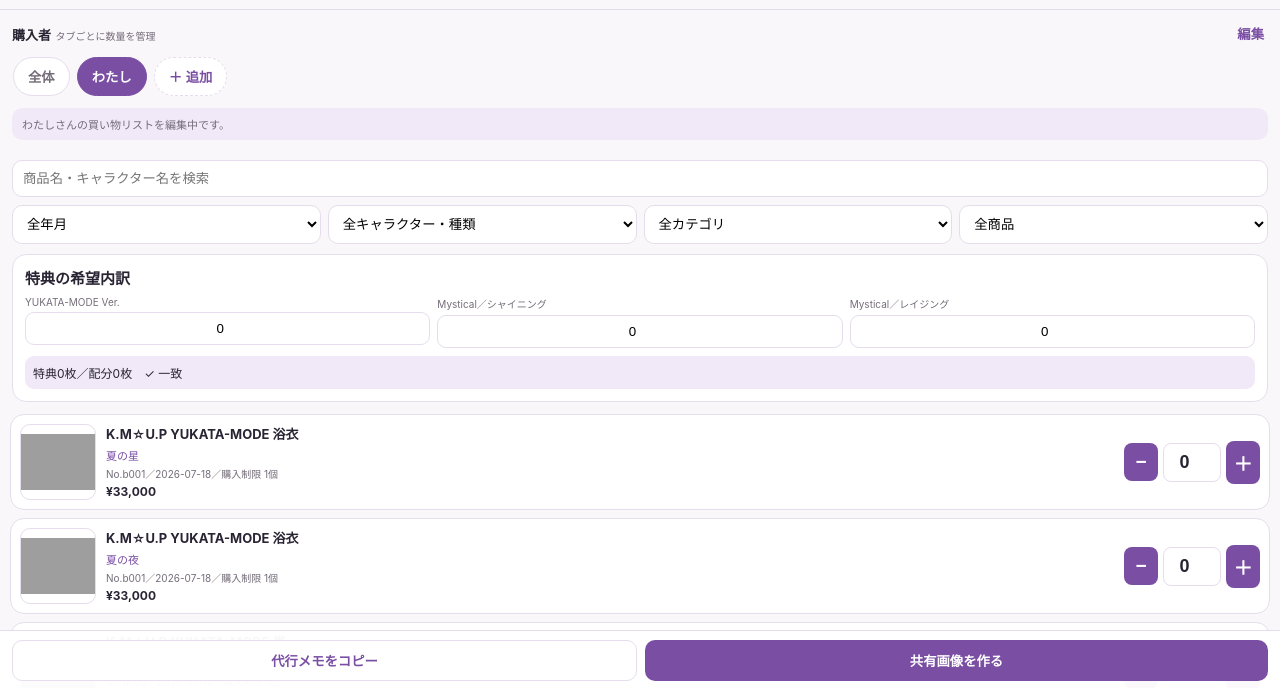
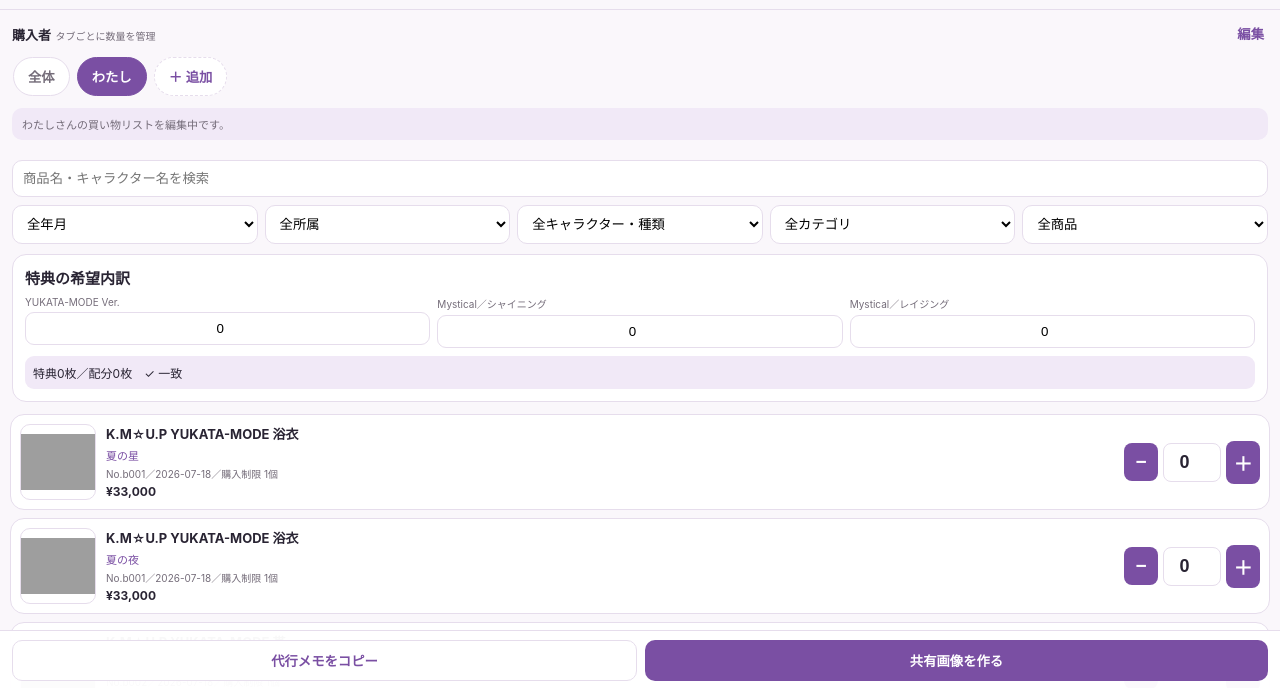
Before and after one commit to kafu0104-ai/grandshop-companion-staging, a plain HTML site: page index.html in a window 1280 px wide. Shown: the part 110-798 px from the top of the page. Drawn offline with Linux system fonts and the light colour scheme; grey boxes are pictures that could not be loaded.

Commit message:
マスコット関連データを修正

```diff
--- a/app.js
+++ b/app.js
@@ -65,25 +65,33 @@ function setupFilters() {
   const months=[...new Set(products.map(p=>p.releaseMonth).filter(Boolean))].sort();
   document.getElementById('month').innerHTML='<option value="">全年月</option>'+months.map(x=>`<option value="${x}">${x.replace('-', '年')}月</option>`).join('');
 
+  document.getElementById('unit').innerHTML =
+    '<option value="">全所属</option>' +
+    PRODUCT_MASTER.units.map(unit => `<option value="unit:${unit.id}">${unit.name}</option>`).join('') +
+    '<option value="affiliation:prince-cat">PRINCE CAT</option>' +
+    '<option value="affiliation:mascot">マスコットキャラクター</option>';
+
   const unitGroups = PRODUCT_MASTER.units.map(unit => {
     const options = unit.characters.map(character =>
-      `<option value="character:${character}">${character}</option>`
+      `<option value="character:${character.id}">${character.name}</option>`
     ).join('');
     return `<optgroup label="${unit.name}">${options}</optgroup>`;
   }).join('');
 
-  const catOptions = PRODUCT_MASTER.princeCats.map(cat =>
-    `<option value="princeCat:${cat.name}">${cat.name}（${cat.character}）</option>`
-  ).join('');
+  const catOptions = PRODUCT_MASTER.princeCats.map(cat => {
+    const info = MASTER_INDEX.princeCats.get(cat.id);
+    return `<option value="princeCat:${cat.id}">${cat.name}（${info.character}）</option>`;
+  }).join('');
 
-  const mascotOptions = PRODUCT_MASTER.mascots.map(name =>
-    `<option value="mascot:${name}">${name}</option>`
-  ).join('');
+  const mascotOptions = PRODUCT_MASTER.mascots.map(mascot => {
+    const info = MASTER_INDEX.mascots.get(mascot.id);
+    return `<option value="mascot:${mascot.id}">${mascot.name}（${info.relatedCharacter}）</option>`;
+  }).join('');
 
   const reserved = new Set([
-    ...PRODUCT_MASTER.units.flatMap(unit => unit.characters.map(normalizeMasterName)),
+    ...PRODUCT_MASTER.units.flatMap(unit => unit.characters.flatMap(character => [character.name, character.shortName, ...(character.aliases || [])].map(normalizeMasterName))),
     ...PRODUCT_MASTER.princeCats.map(cat => normalizeMasterName(cat.name)),
-    ...PRODUCT_MASTER.mascots.map(normalizeMasterName)
+    ...PRODUCT_MASTER.mascots.flatMap(mascot => [mascot.name, ...(mascot.aliases || [])].map(normalizeMasterName))
   ]);
   const otherVariants = [...new Set(products.map(p=>p.variant).filter(Boolean))]
     .filter(value => !reserved.has(normalizeMasterName(value)))
@@ -125,26 +133,33 @@ function render() {
   renderTabs();
   const q=document.getElementById('search').value.toLowerCase();
   const month=document.getElementById('month').value;
+  const unitFilter=document.getElementById('unit').value;
   const characterFilter=document.getElementById('character').value;
   const category=document.getElementById('category').value;
   const selected=document.getElementById('selected').value;
 
   const visible=products.filter(p=>{
     const n=getQty(p.id);
-    const searchable = [p.name,p.variant,p.code,p.unit,p.character,p.princeCat,p.mascot].filter(Boolean).join(' ').toLowerCase();
-    const hit=searchable.includes(q);
+    const hit=p.searchText.includes(q);
+    let unitHit=true;
+    if (unitFilter) {
+      const [type, value] = unitFilter.split(':');
+      unitHit = type==='unit' ? p.unitId===value
+        : type==='affiliation' ? p.affiliation===value
+        : true;
+    }
     let characterHit=true;
     if (characterFilter) {
       const [type, ...rest] = characterFilter.split(':');
       const value = rest.join(':');
-      characterHit = type==='character' ? p.character===value
-        : type==='princeCat' ? p.princeCat===value
-        : type==='mascot' ? p.mascot===value
+      characterHit = type==='character' ? (p.characterId===value || p.relatedCharacterId===value)
+        : type==='princeCat' ? p.princeCatId===value
+        : type==='mascot' ? p.mascotId===value
         : type==='variant' ? p.variant===value
         : true;
     }
     const categoryHit=!category || (category==='__random__' ? p.random : (!p.random && p.category===category));
-    return hit && (!month||p.releaseMonth===month) && characterHit && categoryHit
+    return hit && (!month||p.releaseMonth===month) && unitHit && characterHit && categoryHit
       && (!selected||(selected==='selected'?n>0:n===0));
   });
 
@@ -229,7 +244,7 @@ function updateBonus() {
 }
 
 ['search'].forEach(id=>document.getElementById(id).addEventListener('input',render));
-['month','character','category','selected'].forEach(id=>document.getElementById(id).addEventListener('change',render));
+['month','unit','character','category','selected'].forEach(id=>document.getElementById(id).addEventListener('change',render));
 
 [
   ['yukata','yukata'],
--- a/index.html
+++ b/index.html
@@ -19,7 +19,7 @@ h1{font-size:18px;margin:0 0 10px}
 .summary b{display:block;margin-top:2px;font-size:16px;color:var(--accent)}
 .controls{padding:10px 12px;display:grid;gap:8px}
 .controls input,.controls select{width:100%;padding:10px;border:1px solid var(--line);border-radius:10px;background:#fff}
-.filters{display:grid;grid-template-columns:repeat(4,1fr);gap:7px}
+.filters{display:grid;grid-template-columns:repeat(5,1fr);gap:7px}
 .bonus{margin:0 12px 12px;background:#fff;border:1px solid var(--line);border-radius:14px;padding:12px}
 .bonus h2{font-size:15px;margin:0 0 8px}
 .bonusgrid{display:grid;grid-template-columns:1fr 1fr 1fr;gap:7px}
@@ -127,6 +127,7 @@ dialog::backdrop{background:rgba(30,24,36,.38)}
   <input id="search" placeholder="商品名・キャラクター名を検索">
   <div class="filters">
     <select id="month"><option value="">全年月</option></select>
+    <select id="unit"><option value="">全所属</option></select>
     <select id="character"><option value="">全キャラクター・種類</option></select>
     <select id="category"><option value="">全カテゴリ</option></select>
     <select id="selected">
--- a/master.js
+++ b/master.js
@@ -1,114 +1,206 @@
-// キャラクター・所属・PRINCE CAT・マスコットのマスターデータ
+// GRAND SHOP 商品マスター
+// 表記ゆれ・所属・PRINCE CAT・マスコットの関係は、このファイルだけで管理します。
 const PRODUCT_MASTER = {
   units: [
     {
       id: 'starish',
       name: 'ST☆RISH',
-      characters: ['一十木音也','聖川真斗','四ノ宮那月','一ノ瀬トキヤ','神宮寺レン','来栖翔','愛島セシル']
+      aliases: ['ST☆RISH', 'STARISH', 'スターリッシュ', 'シャイニング'],
+      characters: [
+        { id:'otoya', name:'一十木音也', shortName:'音也', aliases:['一十木 音也'] },
+        { id:'masato', name:'聖川真斗', shortName:'真斗', aliases:['聖川 真斗'] },
+        { id:'natsuki', name:'四ノ宮那月', shortName:'那月', aliases:['四ノ宮 那月'] },
+        { id:'tokiya', name:'一ノ瀬トキヤ', shortName:'トキヤ', aliases:['一ノ瀬 トキヤ'] },
+        { id:'ren', name:'神宮寺レン', shortName:'レン', aliases:['神宮寺 レン'] },
+        { id:'sho', name:'来栖 翔', shortName:'翔', aliases:['来栖翔'] },
+        { id:'cecil', name:'愛島セシル', shortName:'セシル', aliases:['愛島 セシル'] }
+      ]
     },
     {
       id: 'quartet-night',
       name: 'QUARTET NIGHT',
-      characters: ['寿嶺二','黒崎蘭丸','美風藍','カミュ']
+      aliases: ['QUARTET NIGHT', 'カルテットナイト', 'カルナイ', 'シャイニング'],
+      characters: [
+        { id:'reiji', name:'寿 嶺二', shortName:'嶺二', aliases:['寿嶺二'] },
+        { id:'ranmaru', name:'黒崎蘭丸', shortName:'蘭丸', aliases:['黒崎 蘭丸'] },
+        { id:'ai', name:'美風 藍', shortName:'藍', aliases:['美風藍'] },
+        { id:'camus', name:'カミュ', shortName:'カミュ', aliases:[] }
+      ]
     },
     {
       id: 'heavens',
       name: 'HE★VENS',
-      characters: ['鳳瑛一','皇綺羅','帝ナギ','鳳瑛二','桐生院ヴァン','日向大和','天草シオン']
+      aliases: ['HE★VENS', 'HEAVENS', 'ヘヴンズ', 'ヘブンズ', 'レイジング'],
+      characters: [
+        { id:'eiichi', name:'鳳 瑛一', shortName:'瑛一', aliases:['鳳瑛一'] },
+        { id:'kira', name:'皇 綺羅', shortName:'綺羅', aliases:['皇綺羅'] },
+        { id:'nagi', name:'帝 ナギ', shortName:'ナギ', aliases:['帝ナギ'] },
+        { id:'eiji', name:'鳳 瑛二', shortName:'瑛二', aliases:['鳳瑛二'] },
+        { id:'van', name:'桐生院ヴァン', shortName:'ヴァン', aliases:['桐生院 ヴァン'] },
+        { id:'yamato', name:'日向大和', shortName:'大和', aliases:['日向 大和'] },
+        { id:'shion', name:'天草シオン', shortName:'シオン', aliases:['天草 シオン'] }
+      ]
     }
   ],
 
   princeCats: [
-    { name:'ロッソ', character:'一十木音也', unit:'ST☆RISH' },
-    { name:'シエロ', character:'聖川真斗', unit:'ST☆RISH' },
-    { name:'シトロン', character:'四ノ宮那月', unit:'ST☆RISH' },
-    { name:'アイリス', character:'一ノ瀬トキヤ', unit:'ST☆RISH' },
-    { name:'アランチャ', character:'神宮寺レン', unit:'ST☆RISH' },
-    { name:'ロージー', character:'来栖翔', unit:'ST☆RISH' },
-    { name:'ライム', character:'愛島セシル', unit:'ST☆RISH' },
-
-    { name:'ヴェルデ', character:'寿嶺二', unit:'QUARTET NIGHT' },
-    { name:'グラナータ', character:'黒崎蘭丸', unit:'QUARTET NIGHT' },
-    { name:'リラ', character:'美風藍', unit:'QUARTET NIGHT' },
-    { name:'アクア', character:'カミュ', unit:'QUARTET NIGHT' },
-
-    { name:'ルビーノ', character:'鳳瑛一', unit:'HE★VENS' },
-    { name:'ラピス', character:'皇綺羅', unit:'HE★VENS' },
-    { name:'ルチル', character:'帝ナギ', unit:'HE★VENS' },
-    { name:'アメジス', character:'鳳瑛二', unit:'HE★VENS' },
-    { name:'カネリア', character:'桐生院ヴァン', unit:'HE★VENS' },
-    { name:'パラチア', character:'日向大和', unit:'HE★VENS' },
-    { name:'ペリド', character:'天草シオン', unit:'HE★VENS' }
+    { id:'rosso', name:'ロッソ', characterId:'otoya' },
+    { id:'cielo', name:'シエロ', characterId:'masato' },
+    { id:'citron', name:'シトロン', characterId:'natsuki' },
+    { id:'iris', name:'アイリス', characterId:'tokiya' },
+    { id:'arancia', name:'アランチャ', characterId:'ren' },
+    { id:'rosie', name:'ロージー', characterId:'sho' },
+    { id:'lime', name:'ライム', characterId:'cecil' },
+    { id:'verde', name:'ヴェルデ', characterId:'reiji' },
+    { id:'granata', name:'グラナータ', characterId:'ranmaru' },
+    { id:'lilla', name:'リラ', characterId:'ai' },
+    { id:'acqua', name:'アクア', characterId:'camus' },
+    { id:'rubino', name:'ルビーノ', characterId:'eiichi' },
+    { id:'lapis', name:'ラピス', characterId:'kira' },
+    { id:'rutile', name:'ルチル', characterId:'nagi' },
+    { id:'amethyst', name:'アメジス', characterId:'eiji' },
+    { id:'carnelian', name:'カネリア', characterId:'van' },
+    { id:'paratia', name:'パラチア', characterId:'yamato' },
+    { id:'peridot', name:'ペリド', characterId:'shion' }
   ],
 
-  mascots: ['おんぷくん','トキペン','ピヨちゃん'],
+  mascots: [
+    {
+      id:'onpukun',
+      name:'おんぷくん',
+      aliases:['おんぷ君'],
+      relatedCharacterId:'otoya',
+      relation:'一十木音也が作ったキャラクター'
+    },
+    {
+      id:'piyochan',
+      name:'ピヨちゃん',
+      aliases:['ピヨチャン'],
+      relatedCharacterId:'natsuki',
+      relation:'四ノ宮那月が好きなキャラクター'
+    },
+    {
+      id:'penguin',
+      name:'ペンギン',
+      aliases:['トキペン'],
+      relatedCharacterId:'tokiya',
+      relation:'一ノ瀬トキヤが作ったキャラクター'
+    }
+  ],
 
   unitVariants: {
-    '夏の星': 'ST☆RISH',
-    '夏の夜': 'QUARTET NIGHT'
+    '夏の星': 'starish',
+    '夏の夜': 'quartet-night'
   }
 };
 
-const normalizeMasterName = value => String(value || '').replace(/[\s　]+/g, '');
+const normalizeMasterName = value => String(value || '')
+  .normalize('NFKC')
+  .toLowerCase()
+  .replace(/[\s　・★☆]/g, '');
 
-const CHARACTER_LOOKUP = new Map();
-PRODUCT_MASTER.units.forEach(unit => {
-  unit.characters.forEach(character => {
-    CHARACTER_LOOKUP.set(normalizeMasterName(character), {
-      character,
-      unit: unit.name
+const MASTER_INDEX = (() => {
+  const units = new Map();
+  const characters = new Map();
+  const characterAliases = new Map();
+
+  PRODUCT_MASTER.units.forEach(unit => {
+    units.set(unit.id, unit);
+    unit.characters.forEach(character => {
+      const info = { ...character, unitId:unit.id, unit:unit.name };
+      characters.set(character.id, info);
+      [character.name, character.shortName, ...(character.aliases || [])].forEach(alias => {
+        characterAliases.set(normalizeMasterName(alias), info);
+      });
     });
   });
-});
 
-const PRINCE_CAT_LOOKUP = new Map(
-  PRODUCT_MASTER.princeCats.map(cat => [normalizeMasterName(cat.name), cat])
-);
+  const princeCats = new Map();
+  const princeCatAliases = new Map();
+  PRODUCT_MASTER.princeCats.forEach(cat => {
+    const character = characters.get(cat.characterId);
+    const info = { ...cat, character:character.name, characterId:character.id, unit:character.unit, unitId:character.unitId };
+    princeCats.set(cat.id, info);
+    princeCatAliases.set(normalizeMasterName(cat.name), info);
+  });
+
+  const mascots = new Map();
+  const mascotAliases = new Map();
+  PRODUCT_MASTER.mascots.forEach(mascot => {
+    const relatedCharacter = characters.get(mascot.relatedCharacterId) || null;
+    const info = {
+      ...mascot,
+      relatedCharacterId: relatedCharacter?.id || null,
+      relatedCharacter: relatedCharacter?.name || null,
+      relatedUnitId: relatedCharacter?.unitId || null,
+      relatedUnit: relatedCharacter?.unit || null
+    };
+    mascots.set(mascot.id, info);
+    [mascot.name, ...(mascot.aliases || [])].forEach(alias => mascotAliases.set(normalizeMasterName(alias), info));
+  });
+
+  return { units, characters, characterAliases, princeCats, princeCatAliases, mascots, mascotAliases };
+})();
+
+function findContained(map, normalizedText) {
+  for (const [key, value] of map.entries()) {
+    if (key && normalizedText.includes(key)) return value;
+  }
+  return null;
+}
 
 function enrichProduct(product) {
-  const variantKey = normalizeMasterName(product.variant);
-  const fullText = `${product.name || ''} ${product.variant || ''}`;
-  const fullTextKey = normalizeMasterName(fullText);
+  const normalizedVariant = normalizeMasterName(product.variant);
+  const normalizedText = normalizeMasterName(`${product.name || ''} ${product.variant || ''}`);
 
-  let character = null;
-  let unit = PRODUCT_MASTER.unitVariants[product.variant] || null;
-  let princeCat = null;
-  let mascot = null;
+  let unitInfo = null;
+  let characterInfo = MASTER_INDEX.characterAliases.get(normalizedVariant) || null;
+  let princeCatInfo = MASTER_INDEX.princeCatAliases.get(normalizedVariant) || null;
+  let mascotInfo = MASTER_INDEX.mascotAliases.get(normalizedVariant) || null;
 
-  const characterInfo = CHARACTER_LOOKUP.get(variantKey);
-  if (characterInfo) {
-    character = characterInfo.character;
-    unit = characterInfo.unit;
-  }
+  if (!characterInfo) characterInfo = findContained(MASTER_INDEX.characterAliases, normalizedText);
+  if (!princeCatInfo) princeCatInfo = findContained(MASTER_INDEX.princeCatAliases, normalizedText);
+  if (!mascotInfo) mascotInfo = findContained(MASTER_INDEX.mascotAliases, normalizedText);
 
-  const catInfo = PRINCE_CAT_LOOKUP.get(variantKey);
-  if (catInfo) {
-    princeCat = catInfo.name;
-    character = catInfo.character;
-    unit = catInfo.unit;
-  }
+  if (princeCatInfo) characterInfo = MASTER_INDEX.characters.get(princeCatInfo.characterId);
+  if (characterInfo) unitInfo = MASTER_INDEX.units.get(characterInfo.unitId);
 
-  // 商品名にPRINCE CAT名が含まれる商品にも対応
-  if (!princeCat) {
-    const matchedCat = PRODUCT_MASTER.princeCats.find(cat =>
-      fullTextKey.includes(normalizeMasterName(cat.name))
-    );
-    if (matchedCat) {
-      princeCat = matchedCat.name;
-      character = matchedCat.character;
-      unit = matchedCat.unit;
-    }
-  }
+  const relatedCharacterInfo = mascotInfo?.relatedCharacterId
+    ? MASTER_INDEX.characters.get(mascotInfo.relatedCharacterId)
+    : null;
 
-  mascot = PRODUCT_MASTER.mascots.find(name =>
-    fullTextKey.includes(normalizeMasterName(name))
-  ) || null;
+  const variantUnitId = PRODUCT_MASTER.unitVariants[product.variant];
+  if (!unitInfo && variantUnitId) unitInfo = MASTER_INDEX.units.get(variantUnitId);
+
+  const searchTerms = new Set([
+    product.name, product.variant, product.code,
+    unitInfo?.name,
+    characterInfo?.name, characterInfo?.shortName,
+    ...(characterInfo?.aliases || []),
+    princeCatInfo?.name,
+    mascotInfo?.name,
+    ...(mascotInfo?.aliases || []),
+    mascotInfo?.relation,
+    relatedCharacterInfo?.name,
+    relatedCharacterInfo?.shortName,
+    ...(relatedCharacterInfo?.aliases || []),
+    relatedCharacterInfo?.unit
+  ].filter(Boolean));
 
   return {
     ...product,
-    unit,
-    character,
-    princeCat,
-    mascot
+    unitId: unitInfo?.id || null,
+    unit: unitInfo?.name || null,
+    characterId: characterInfo?.id || null,
+    character: characterInfo?.name || null,
+    princeCatId: princeCatInfo?.id || null,
+    princeCat: princeCatInfo?.name || null,
+    mascotId: mascotInfo?.id || null,
+    mascot: mascotInfo?.name || null,
+    relatedCharacterId: relatedCharacterInfo?.id || null,
+    relatedCharacter: relatedCharacterInfo?.name || null,
+    mascotRelation: mascotInfo?.relation || null,
+    affiliation: princeCatInfo ? 'prince-cat' : mascotInfo ? 'mascot' : characterInfo || unitInfo ? 'idol' : 'other',
+    searchText: [...searchTerms].join(' ').toLowerCase()
   };
 }
```
Also changed, not shown: 1 other file.
